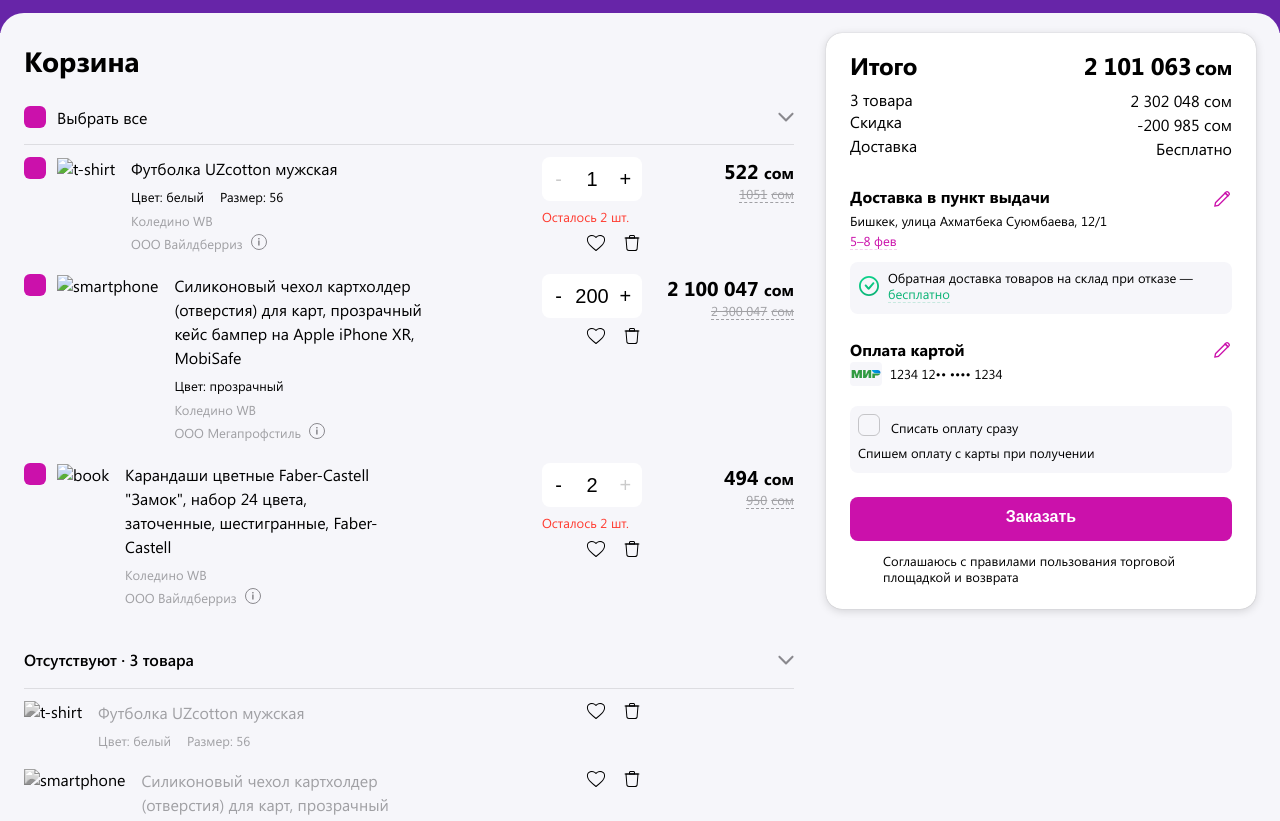
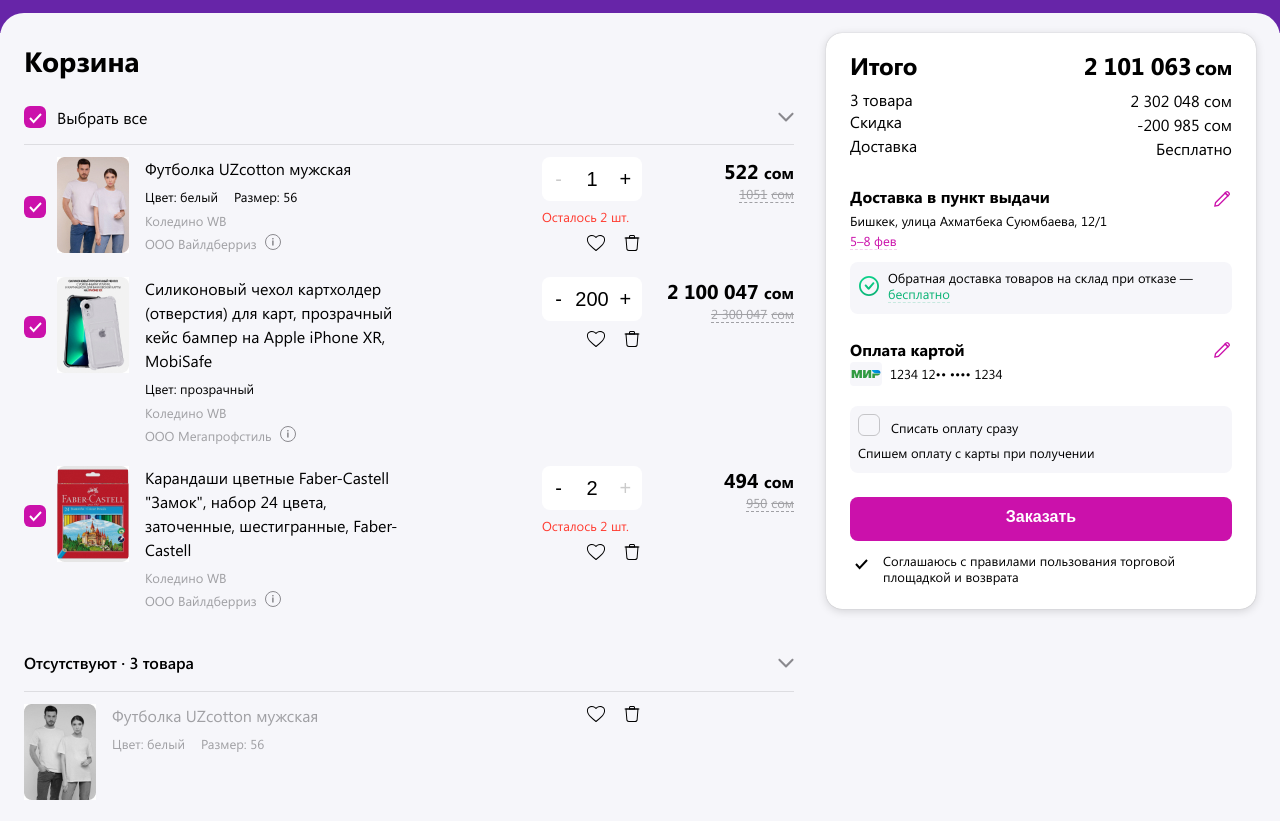
Before and after one commit to NAF-FLY/homework, a plain HTML site: page index.html in a window 1280 px wide. Shown: the part 77-898 px from the top of the page. Drawn offline with Linux system fonts and the light colour scheme; the site is published under a folder, as on GitHub Pages, so addresses that start at the root find nothing; files whose address does not match are found by name.

Commit message:
fixed path to img

```diff
--- a/index.html
+++ b/index.html
@@ -106,7 +106,7 @@
 											/>
 											<label for="item1"></label>
 											<div class="item-card__photo">
-												<img src="/assets/images/t-shirt.jpg" alt="t-shirt" />
+												<img src="assets/images/t-shirt.jpg" alt="t-shirt" />
 												<div class="item-card__size">56</div>
 											</div>
 										</div>
@@ -203,7 +203,7 @@
 											<label for="item2"></label>
 											<div class="item-card__photo">
 												<img
-													src="/assets/images/smartphone.jpg"
+													src="assets/images/smartphone.jpg"
 													alt="smartphone"
 												/>
 											</div>
@@ -299,7 +299,7 @@
 											/>
 											<label for="item3"></label>
 											<div class="item-card__photo">
-												<img src="/assets/images/book.jpg" alt="book" />
+												<img src="assets/images/book.jpg" alt="book" />
 											</div>
 										</div>
 										<div class="item-card__info">
@@ -398,7 +398,7 @@
 									<div class="item-card">
 										<div class="item-card__wrapper-photo">
 											<div class="item-card__photo gray-photo">
-												<img src="/assets/images/t-shirt.jpg" alt="t-shirt" />
+												<img src="assets/images/t-shirt.jpg" alt="t-shirt" />
 												<div class="item-card__size">56</div>
 											</div>
 										</div>
@@ -423,7 +423,7 @@
 										<div class="item-card__wrapper-photo">
 											<div class="item-card__photo gray-photo">
 												<img
-													src="/assets/images/smartphone.jpg"
+													src="assets/images/smartphone.jpg"
 													alt="smartphone"
 												/>
 											</div>
@@ -450,7 +450,7 @@
 									<div class="item-card">
 										<div class="item-card__wrapper-photo">
 											<div class="item-card__photo gray-photo">
-												<img src="/assets/images/book.jpg" alt="book" />
+												<img src="assets/images/book.jpg" alt="book" />
 												<div class="item-card__size">56/54/52...</div>
 											</div>
 										</div>
--- a/styles/styles.css
+++ b/styles/styles.css
@@ -228,7 +228,7 @@
 /* checked */
 input:checked + label::before,
 input:checked + #checkbox-label::before {
-	content: url(/assets/images/icons/check.svg);
+	content: url(../assets/images/icons/check.svg);
 	background: center var(--text-magenta);
 	border: none;
 }
@@ -655,7 +655,7 @@
 }
 
 input:checked + label.confirmation-rule__label:before {
-	content: url(/assets/images/icons/check-black.svg);
+	content: url(../assets/images/icons/check-black.svg);
 	display: flex;
 	align-items: center;
 	background: transparent;
@@ -701,7 +701,7 @@
 }
 
 .icon-like {
-	-webkit-mask: url(../assets/images/icons/like.svg) no-repeat center;
+	content: url(../assets/images/icons/like.svg) no-repeat center;
 	mask: url(../assets/images/icons/like.svg) no-repeat center;
 }
 
@@ -1113,7 +1113,7 @@
 /* Checked */
 .card-wrapper__item input[type='radio']:checked + label:before,
 .address-wrapper__item input[type='radio']:checked + label:before {
-	content: url(/assets/images/icons/dot.svg);
+	content: url(../assets/images/icons/dot.svg);
 	display: flex;
 	padding-bottom: 5.5px;
 	border: none;
```
